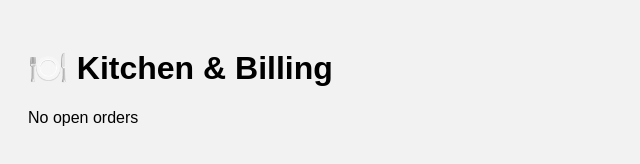
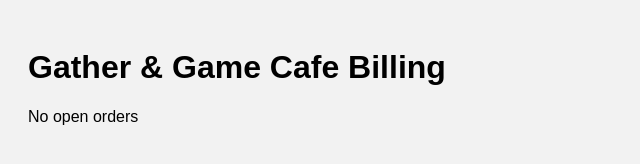
Before and after one commit to ChethanM98/qrcode-gathergamecafe, a website: page admin.html in a window 1280 px wide. Shown: the whole page, without its empty margins (0-640 px from the left). Drawn offline with Linux system fonts and the light colour scheme.

Commit message:
Update admin.html

```diff
--- a/admin.html
+++ b/admin.html
@@ -48,7 +48,7 @@
 
 <body>
 
-<h1>🍽️ Kitchen & Billing</h1>
+<h1>Gather & Game Cafe Billing</h1>
 <div id="orders"></div>
 
 <script>
```
